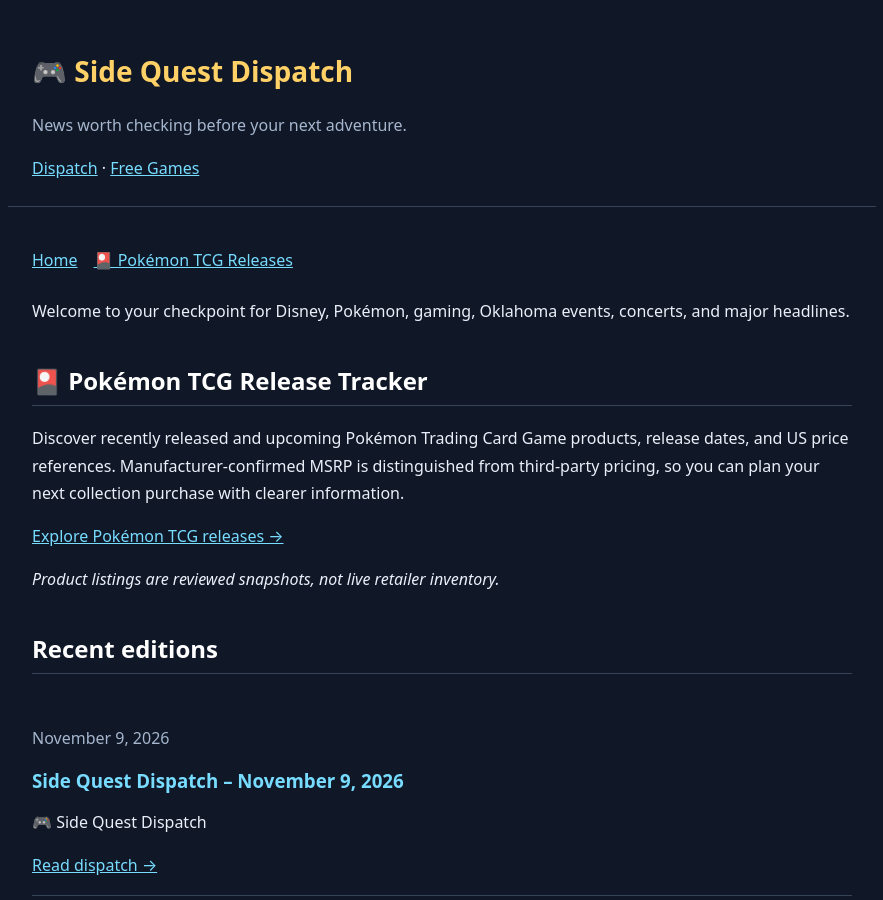
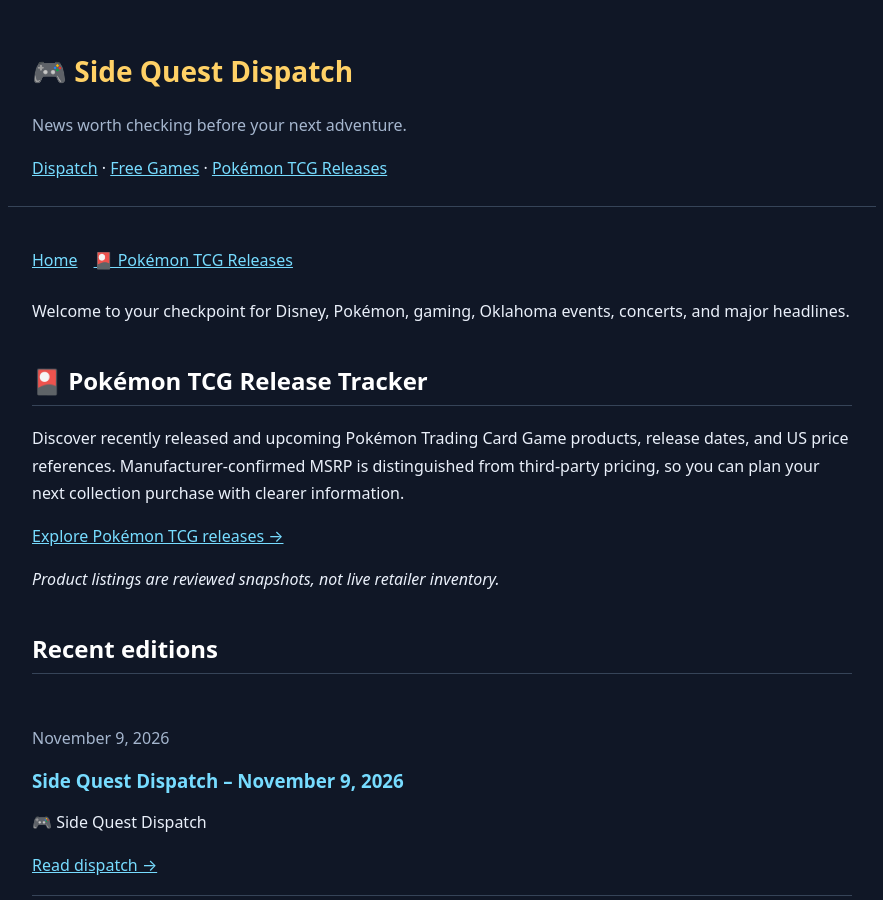
Before and after one commit to bamalroney-dev/Side-quest-dispatch, a Jekyll site: the page built from index.md, in a window 1280 px wide and 900 px high. Shown: the whole window, without its empty margins (198-1081 px from the left). Built offline with Jekyll 4.4.1, drawn with Linux system fonts in a browser that asks for light colours.

Commit message:
Consolidate site navigation into shared header

```diff
--- a/_layouts/default.html
+++ b/_layouts/default.html
@@ -1,2 +1,2 @@
 <!doctype html>
-<html lang="en"><head><meta charset="utf-8"><meta name="viewport" content="width=device-width,initial-scale=1"><link rel="stylesheet" href="{{ '/assets/css/style.css' | relative_url }}">{% seo %}</head><body><header><a class="brand" href="{{ '/' | relative_url }}">🎮 Side Quest Dispatch</a><p>News worth checking before your next adventure.</p><nav aria-label="Main"><a href="{{ '/' | relative_url }}">Dispatch</a> · <a href="{{ '/free-games/' | relative_url }}">Free Games</a></nav></header><main>{{ content }}</main><footer>© {{ site.time | date: '%Y' }} Side Quest Dispatch · <a href="{{ '/feed.xml' | relative_url }}">RSS</a></footer></body></html>
+<html lang="en"><head><meta charset="utf-8"><meta name="viewport" content="width=device-width,initial-scale=1"><link rel="stylesheet" href="{{ '/assets/css/style.css' | relative_url }}">{% seo %}</head><body><header><a class="brand" href="{{ '/' | relative_url }}">🎮 Side Quest Dispatch</a><p>News worth checking before your next adventure.</p><nav aria-label="Main"><a href="{{ '/' | relative_url }}">Dispatch</a> · <a href="{{ '/free-games/' | relative_url }}">Free Games</a> · <a href="{{ '/pokemon-tcg/releases/' | relative_url }}">Pokémon TCG Releases</a></nav></header><main>{{ content }}</main><footer>© {{ site.time | date: '%Y' }} Side Quest Dispatch · <a href="{{ '/feed.xml' | relative_url }}">RSS</a></footer></body></html>
```
